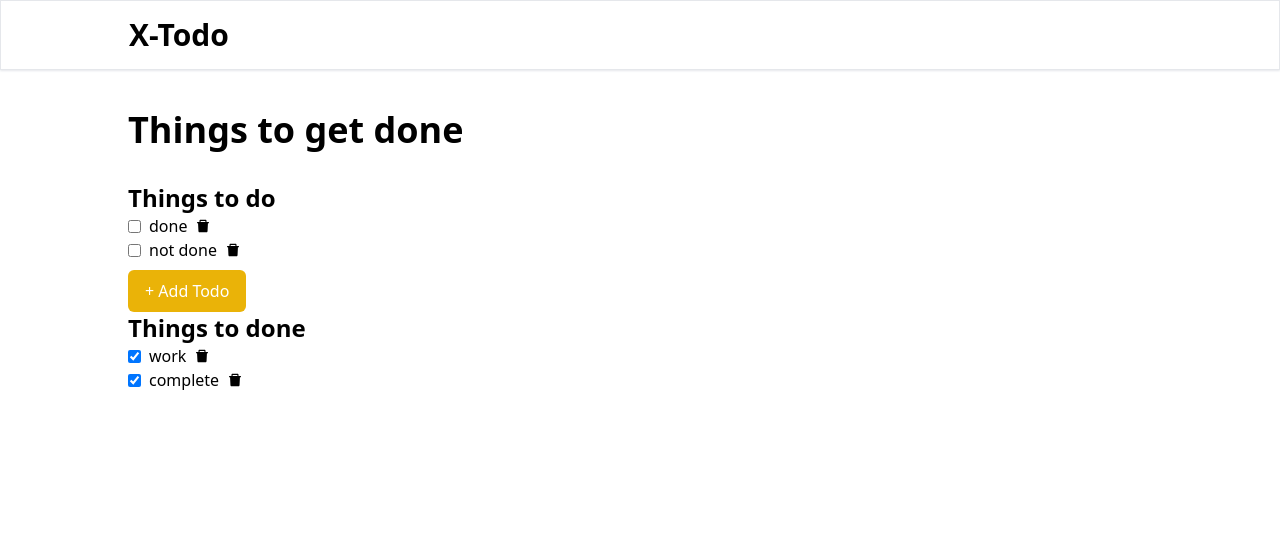
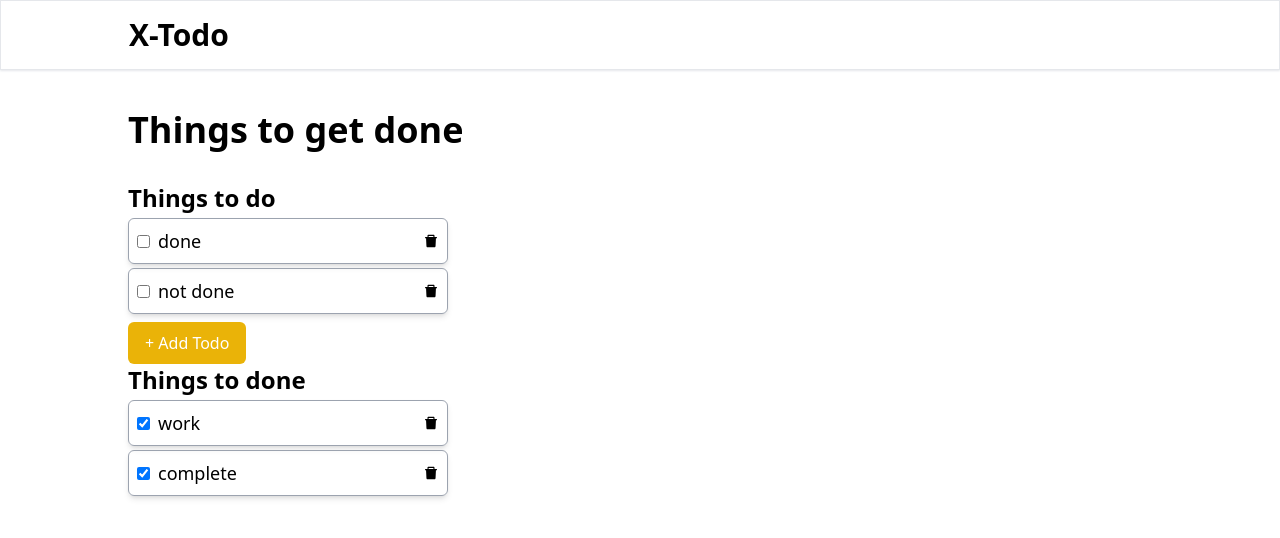
Before and after one commit to suniljoshi26/todo-app-class-base-component, a React (Vite) app: page / in a window 1280 px wide. Shown: the top 538 px of the page. Built offline with nearby package versions, Linux system fonts and the light colour scheme.

Commit message:
todo row

```diff
--- a/src/TodoRow.tsx
+++ b/src/TodoRow.tsx
@@ -1,6 +1,7 @@
 import React, { Component } from "react";
 import Checkbox from "./Checkbox";
 import { AiFillDelete } from "react-icons/ai";
+import Card from "./Form/Card";
 type rowprops = {
   todo: String;
   done: boolean;
@@ -20,10 +21,15 @@ export default class TodoRow extends Component<rowprops> {
     this.handleChange = this.handleChange.bind(this);
     this.onDelete = this.onDelete.bind(this);
     return (
-      <div className="flex space-x-2 items-center">
-        <Checkbox checked={this.props.done} onChange={this.handleChange} />
-        <h3>{this.props.todo}</h3>
-        <AiFillDelete onClick={this.onDelete} />
+      <div className="flex justify-between items-center  p-2 border border-gray-400 shadow-md rounded-md mt-1  w-80">
+        <div className="flex space-x-2 items-center ">
+          {" "}
+          <Checkbox checked={this.props.done} onChange={this.handleChange} />
+          <h3 className="text-lg">{this.props.todo}</h3>
+        </div>
+        <div>
+          <AiFillDelete onClick={this.onDelete} />
+        </div>
       </div>
     );
   }
```
